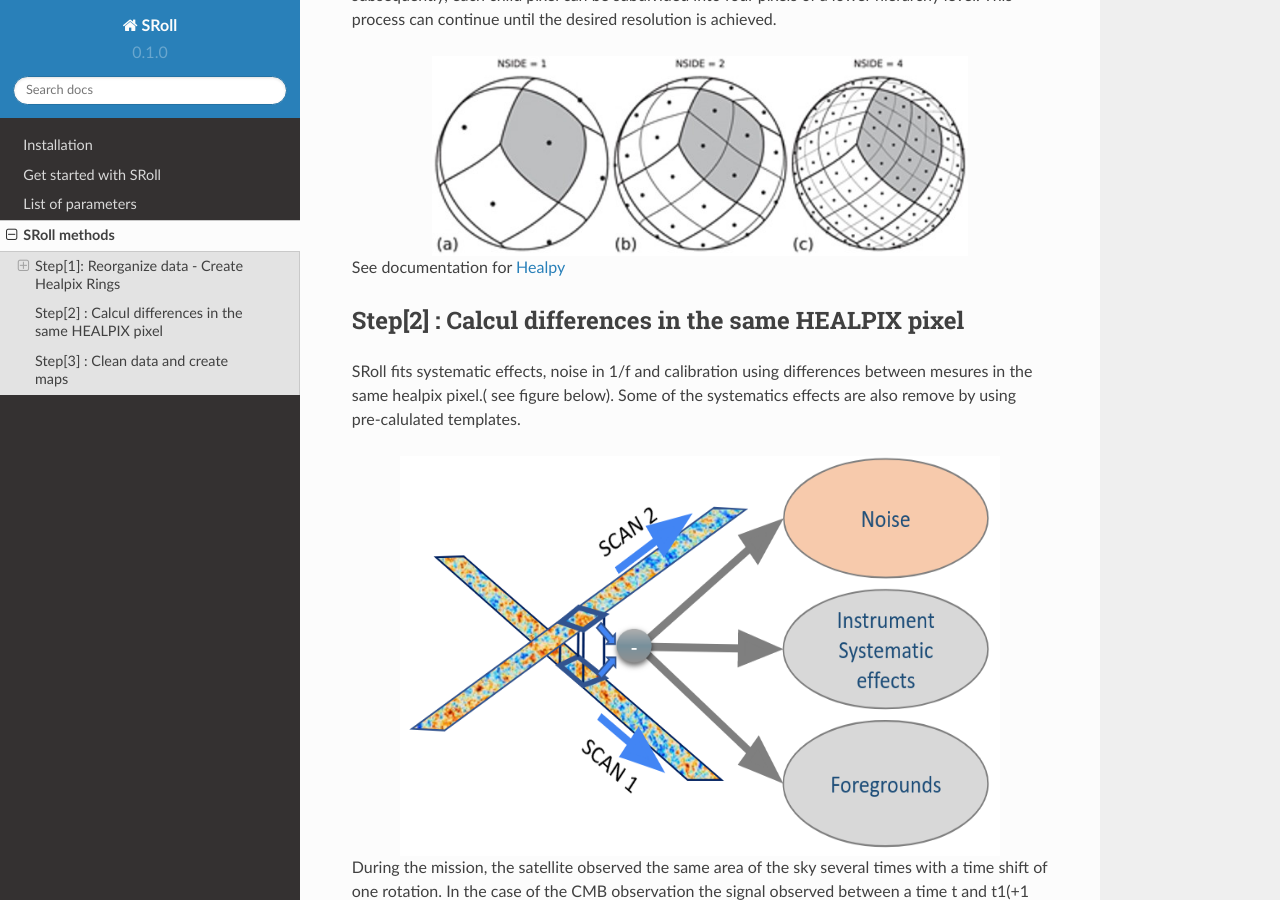
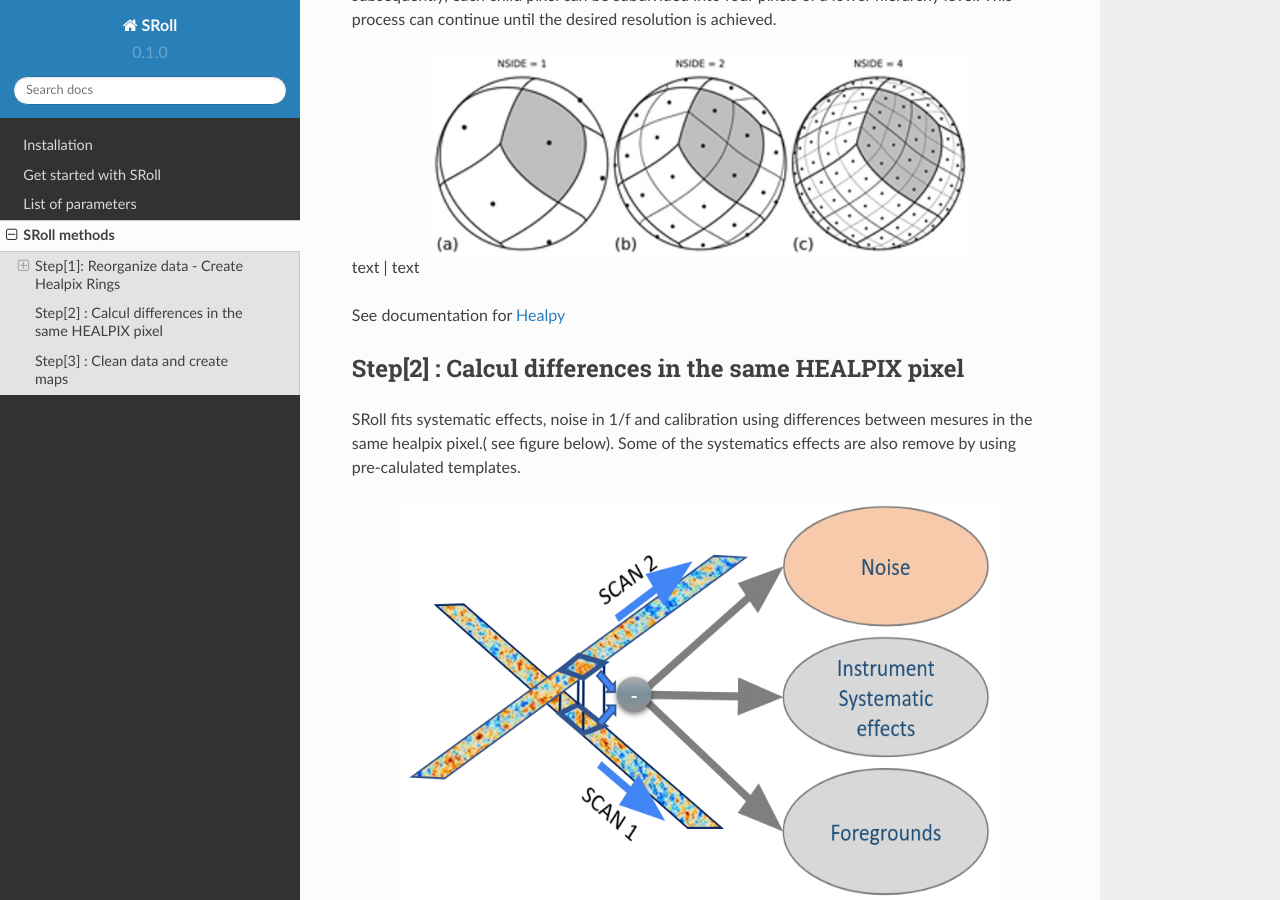
Before and after one commit to jmdelouis/SRoll, a Sphinx documentation site: the page built from readthedocs/docs/source/methods.rst, in a window 1280 px wide and 900 px high, scrolled down 426 px. Built offline with Sphinx 7.4.7 and the Read the Docs theme 2.0.0, drawn with Linux system fonts in a browser that asks for light colours.

Commit message:
Update methods.rst

```diff
--- a/readthedocs/docs/source/methods.rst
+++ b/readthedocs/docs/source/methods.rst
@@ -21,9 +21,9 @@ This process can continue until the desired resolution is achieved.
   :align: center
 
 
-.. |br| raw:: html
-    <br />
-
+text
+|
+text
 
 
 See documentation for `Healpy <https://healpy.readthedocs.io/en/latest/>`_
```
